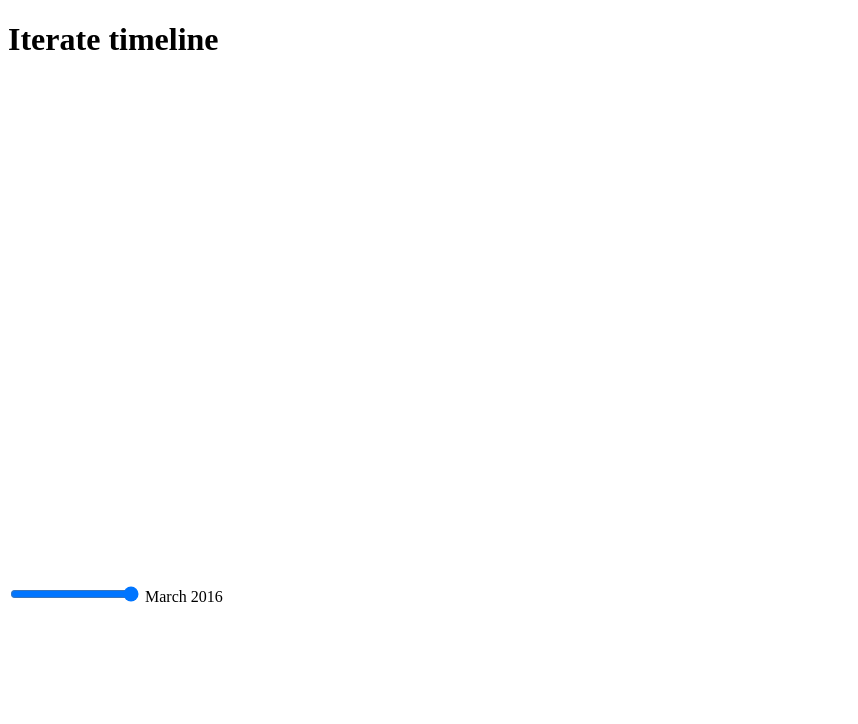
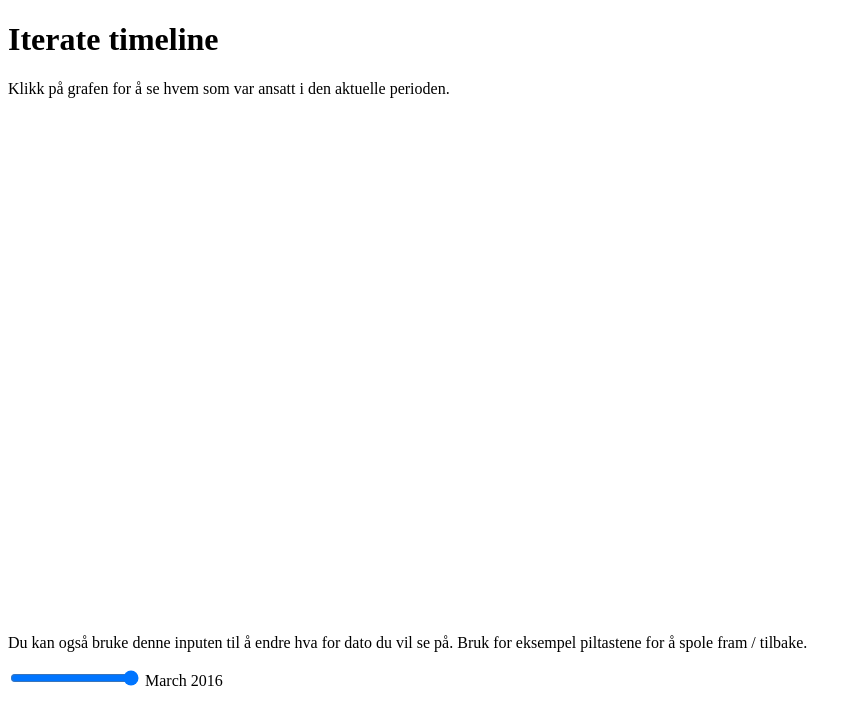
Before and after one commit to iterate/iterate-timeline-js, a website with bundled scripts: page public/index.html in a window 1280 px wide. Shown: the whole page, without its empty margins (0-858 px from the left). Built offline with nearby package versions, Linux system fonts and the light colour scheme; files whose address does not match are found by name.

Commit message:
Add instructions to html-page

```diff
--- a/public/index.html
+++ b/public/index.html
@@ -11,6 +11,9 @@
   </head>
   <body>
     <h1>Iterate timeline</h1>
+    <div>
+      <p>Klikk på grafen for å se hvem som var ansatt i den aktuelle perioden.
+    </div>
     <div id="employee-chart">
       <svg style="height: 500px; width: 100%;"></svg>
     </div>
@@ -19,7 +22,10 @@
       <div class="item maincontent" id="employee-images"></div>
       <div class="item aside" id="stats"></div>
     </div>
-    <input id="rangepicker" type="range" min="1" step="1" value="1" name="month">
-    <span id="rangemonth"></span>
+    <div>
+      <p>Du kan også bruke denne inputen til å endre hva for dato du vil se på. Bruk for eksempel piltastene for å spole fram / tilbake.</p>
+      <input id="rangepicker" type="range" min="1" step="1" value="1" name="month">
+      <span id="rangemonth"></span>
+    </div>
   </body>
 </html>
```
